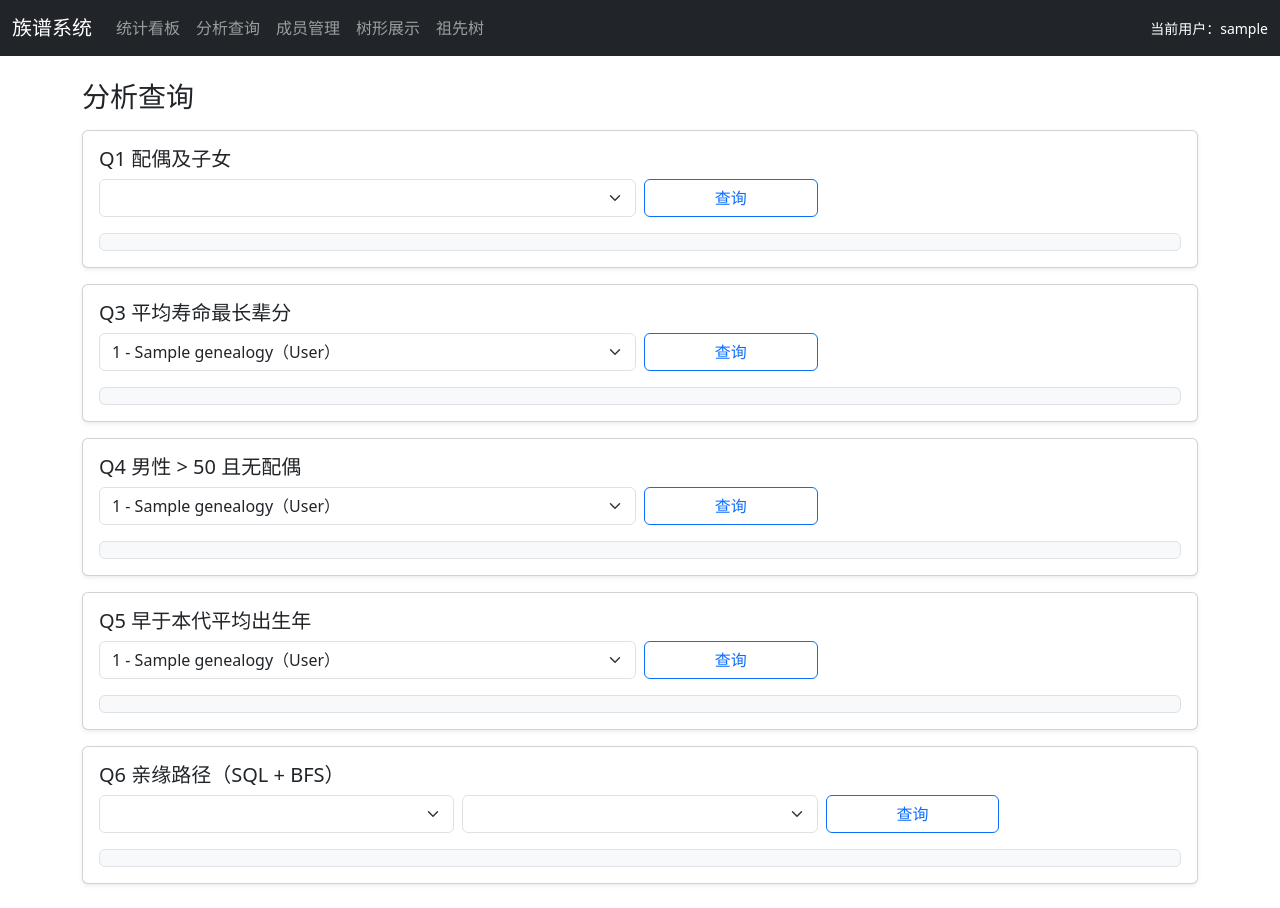
After one commit to gan-rui-lin/gene-tree, a Django app: page /analysis-page in a window 1280 px wide. The commit adds this page. Run offline with Django 4.2, Linux system fonts and the light colour scheme; a user stored in the database is signed in; tables that the repository leaves empty hold one stand-in row (values such as "Sample post"); lists and menus that the app fills with data are empty; parts of the project's set-up code (start-up, migrations or seed data) failed here and were passed over.

Commit message:
feat: add analysis page to trigger new query APIs

```diff
--- a/app/urls.py
+++ b/app/urls.py
@@ -6,6 +6,7 @@ urlpatterns = [
     path("", views.login_page_view, name="root"),
     path("login-page", views.login_page_view, name="login-page"),
     path("dashboard-page", views.dashboard_page_view, name="dashboard-page"),
+    path("analysis-page", views.analysis_page_view, name="analysis-page"),
     path("members-page", views.members_page_view, name="members-page"),
     path("tree-page", views.tree_page_view, name="tree-page"),
     path("ancestors-tree-page", views.ancestors_tree_page_view, name="ancestors-tree-page"),
--- a/app/views.py
+++ b/app/views.py
@@ -793,3 +793,24 @@ def dashboard_page_view(request):
             "stats": stats,
         },
     )
+
+
+@login_required
+@require_http_methods(["GET"])
+def analysis_page_view(request):
+    links = GenealogyUser.objects.filter(user=request.user).values_list(
+        "genealogy_id", flat=True
+    )
+    genealogy_ids = list(links)
+    genealogies = Genealogy.objects.filter(genealogy_id__in=genealogy_ids).order_by(
+        "genealogy_id"
+    )
+    members = Member.objects.filter(genealogy_id__in=genealogy_ids).order_by("member_id")
+    return render(
+        request,
+        "analysis.html",
+        {
+            "genealogies": genealogies,
+            "members": members,
+        },
+    )
--- /dev/null
+++ b/templates/analysis.html
@@ -0,0 +1,158 @@
+{% extends "base.html" %}
+{% block content %}
+<h3 class="mb-3">分析查询</h3>
+
+<div class="row g-3">
+    <div class="col-12">
+        <div class="card shadow-sm">
+            <div class="card-body">
+                <h5 class="card-title">Q1 配偶及子女</h5>
+                <div class="row g-2">
+                    <div class="col-md-6">
+                        <select id="q1-member" class="form-select">
+                            {% for m in members %}
+                                <option value="{{ m.member_id }}">{{ m.member_id }} - {{ m.name }}</option>
+                            {% endfor %}
+                        </select>
+                    </div>
+                    <div class="col-md-2">
+                        <button class="btn btn-outline-primary w-100" onclick="runQ1()">查询</button>
+                    </div>
+                </div>
+                <pre id="q1-output" class="mt-3 bg-light p-2 border rounded small mb-0"></pre>
+            </div>
+        </div>
+    </div>
+
+    <div class="col-12">
+        <div class="card shadow-sm">
+            <div class="card-body">
+                <h5 class="card-title">Q3 平均寿命最长辈分</h5>
+                <div class="row g-2">
+                    <div class="col-md-6">
+                        <select id="q3-genealogy" class="form-select">
+                            {% for g in genealogies %}
+                                <option value="{{ g.genealogy_id }}">{{ g.genealogy_id }} - {{ g.title }}（{{ g.surname }}）</option>
+                            {% endfor %}
+                        </select>
+                    </div>
+                    <div class="col-md-2">
+                        <button class="btn btn-outline-primary w-100" onclick="runQ3()">查询</button>
+                    </div>
+                </div>
+                <pre id="q3-output" class="mt-3 bg-light p-2 border rounded small mb-0"></pre>
+            </div>
+        </div>
+    </div>
+
+    <div class="col-12">
+        <div class="card shadow-sm">
+            <div class="card-body">
+                <h5 class="card-title">Q4 男性 &gt; 50 且无配偶</h5>
+                <div class="row g-2">
+                    <div class="col-md-6">
+                        <select id="q4-genealogy" class="form-select">
+                            {% for g in genealogies %}
+                                <option value="{{ g.genealogy_id }}">{{ g.genealogy_id }} - {{ g.title }}（{{ g.surname }}）</option>
+                            {% endfor %}
+                        </select>
+                    </div>
+                    <div class="col-md-2">
+                        <button class="btn btn-outline-primary w-100" onclick="runQ4()">查询</button>
+                    </div>
+                </div>
+                <pre id="q4-output" class="mt-3 bg-light p-2 border rounded small mb-0"></pre>
+            </div>
+        </div>
+    </div>
+
+    <div class="col-12">
+        <div class="card shadow-sm">
+            <div class="card-body">
+                <h5 class="card-title">Q5 早于本代平均出生年</h5>
+                <div class="row g-2">
+                    <div class="col-md-6">
+                        <select id="q5-genealogy" class="form-select">
+                            {% for g in genealogies %}
+                                <option value="{{ g.genealogy_id }}">{{ g.genealogy_id }} - {{ g.title }}（{{ g.surname }}）</option>
+                            {% endfor %}
+                        </select>
+                    </div>
+                    <div class="col-md-2">
+                        <button class="btn btn-outline-primary w-100" onclick="runQ5()">查询</button>
+                    </div>
+                </div>
+                <pre id="q5-output" class="mt-3 bg-light p-2 border rounded small mb-0"></pre>
+            </div>
+        </div>
+    </div>
+
+    <div class="col-12">
+        <div class="card shadow-sm">
+            <div class="card-body">
+                <h5 class="card-title">Q6 亲缘路径（SQL + BFS）</h5>
+                <div class="row g-2">
+                    <div class="col-md-4">
+                        <select id="q6-id1" class="form-select">
+                            {% for m in members %}
+                                <option value="{{ m.member_id }}">{{ m.member_id }} - {{ m.name }}</option>
+                            {% endfor %}
+                        </select>
+                    </div>
+                    <div class="col-md-4">
+                        <select id="q6-id2" class="form-select">
+                            {% for m in members %}
+                                <option value="{{ m.member_id }}">{{ m.member_id }} - {{ m.name }}</option>
+                            {% endfor %}
+                        </select>
+                    </div>
+                    <div class="col-md-2">
+                        <button class="btn btn-outline-primary w-100" onclick="runQ6()">查询</button>
+                    </div>
+                </div>
+                <pre id="q6-output" class="mt-3 bg-light p-2 border rounded small mb-0"></pre>
+            </div>
+        </div>
+    </div>
+</div>
+
+<script>
+async function fetchJson(url, outputId) {
+    const output = document.getElementById(outputId);
+    output.textContent = '加载中...';
+    try {
+        const res = await fetch(url, { credentials: 'same-origin' });
+        const data = await res.json();
+        output.textContent = JSON.stringify(data, null, 2);
+    } catch (err) {
+        output.textContent = '请求失败: ' + err;
+    }
+}
+
+function runQ1() {
+    const memberId = document.getElementById('q1-member').value;
+    fetchJson(`/analysis/spouse-children/${memberId}`, 'q1-output');
+}
+
+function runQ3() {
+    const genealogyId = document.getElementById('q3-genealogy').value;
+    fetchJson(`/analysis/longest-lifespan-generation?genealogy_id=${genealogyId}`, 'q3-output');
+}
+
+function runQ4() {
+    const genealogyId = document.getElementById('q4-genealogy').value;
+    fetchJson(`/analysis/unmarried-male-over-50?genealogy_id=${genealogyId}`, 'q4-output');
+}
+
+function runQ5() {
+    const genealogyId = document.getElementById('q5-genealogy').value;
+    fetchJson(`/analysis/early-born-members?genealogy_id=${genealogyId}`, 'q5-output');
+}
+
+function runQ6() {
+    const id1 = document.getElementById('q6-id1').value;
+    const id2 = document.getElementById('q6-id2').value;
+    fetchJson(`/relationship-sql?id1=${id1}&id2=${id2}`, 'q6-output');
+}
+</script>
+{% endblock %}
--- a/templates/base.html
+++ b/templates/base.html
@@ -13,6 +13,7 @@
         <a class="navbar-brand" href="/members-page">族谱系统</a>
         <div class="navbar-nav">
             <a class="nav-link" href="/dashboard-page">统计看板</a>
+            <a class="nav-link" href="/analysis-page">分析查询</a>
             <a class="nav-link" href="/members-page">成员管理</a>
             <a class="nav-link" href="/tree-page">树形展示</a>
             <a class="nav-link" href="/ancestors-tree-page">祖先树</a>
```
Also changed, not shown: frontend_spec.txt (+14 -0 lines), README.md.
